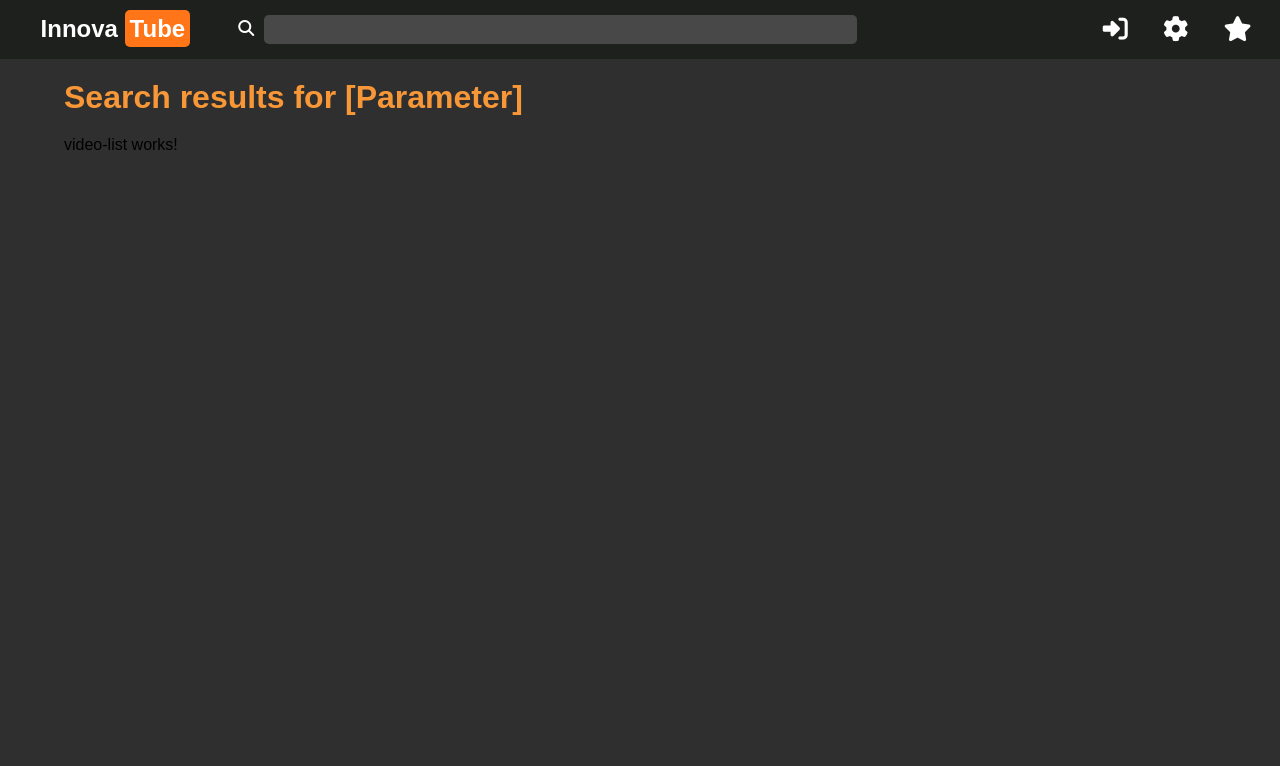
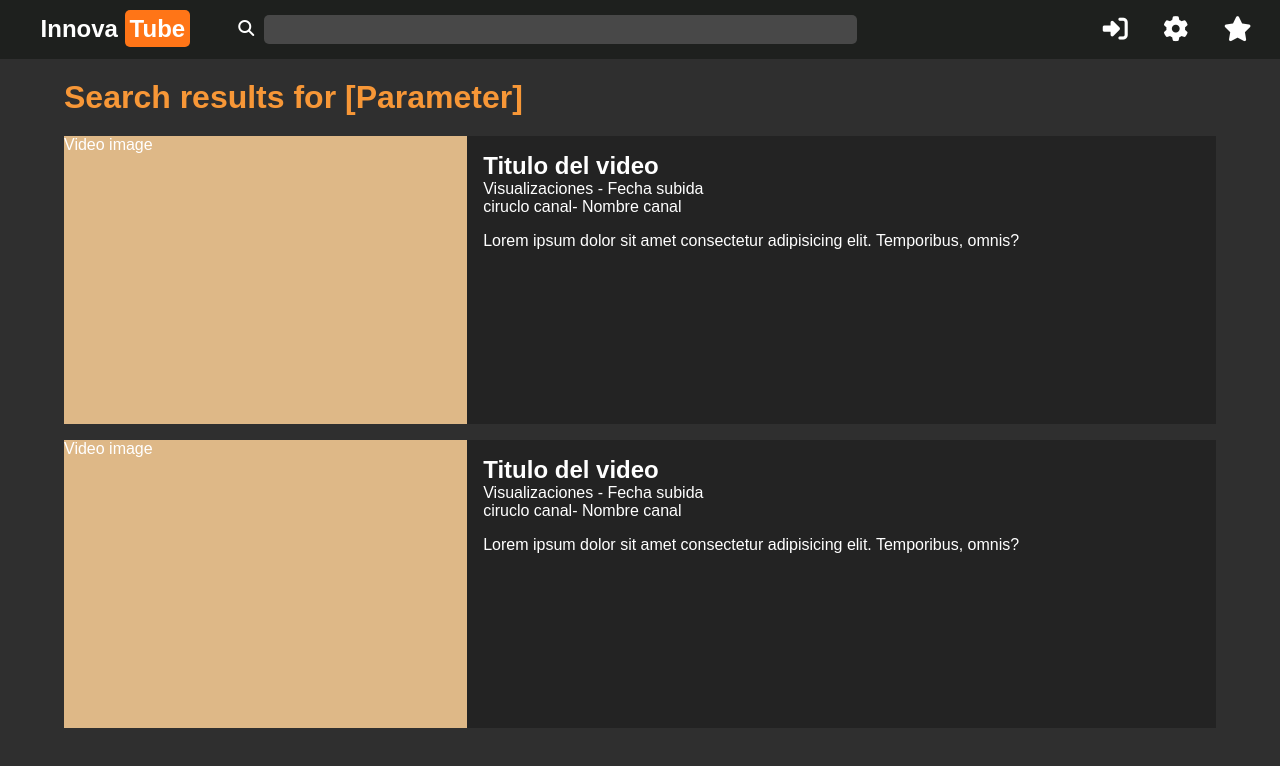
Before and after one commit to jromo1506/Innovatube, an Angular app: page /Search in a window 1280 px wide. Shown: the top 766 px of the page. Built offline with nearby package versions, Linux system fonts and the light colour scheme; a web font is replaced by a local one.

Commit message:
Search cards design

```diff
--- a/src/app/components/video-list/video-list.component.html
+++ b/src/app/components/video-list/video-list.component.html
@@ -1 +1,59 @@
-<p>video-list works!</p>
+
+<div class="video-list">
+
+
+    <!-- CONTENEOR DE VIDEO -->
+    <div class="video-container">
+        <div class="video-image">
+            Video image
+        </div>
+        <div class="video-info p-md">
+            <div >
+                <h2>Titulo del video</h2>
+            </div>
+            <div>
+               <p>Visualizaciones - Fecha subida</p>
+            </div>
+
+            <div class="flex">
+                <div>
+                    ciruclo canal
+                </div>
+                <p> - Nombre canal</p>
+            </div>
+
+            <div class="pt-md">
+                <p>Lorem ipsum dolor sit amet consectetur adipisicing elit. Temporibus, omnis?</p>
+            </div>
+
+        </div>
+    </div>
+
+     <!-- CONTENEOR DE VIDEO -->
+     <div class="video-container pt-md">
+        <div class="video-image">
+            Video image
+        </div>
+        <div class="video-info p-md">
+            <div >
+                <h2>Titulo del video</h2>
+            </div>
+            <div>
+               <p>Visualizaciones - Fecha subida</p>
+            </div>
+
+            <div class="flex">
+                <div>
+                    ciruclo canal
+                </div>
+                <p> - Nombre canal</p>
+            </div>
+
+            <div class="pt-md">
+                <p>Lorem ipsum dolor sit amet consectetur adipisicing elit. Temporibus, omnis?</p>
+            </div>
+
+        </div>
+    </div>
+
+</div>
--- a/src/app/components/video-list/video-list.component.scss
+++ b/src/app/components/video-list/video-list.component.scss
@@ -0,0 +1,26 @@
+
+
+.video-list{
+    display: flex;
+    flex-direction: column;
+
+}
+
+.video-container{
+    display:flex;
+    width: 100%;
+    height: 18rem;
+
+    color: var(--text-light);
+}
+
+.video-image{
+    width: 35%;
+    background-color: burlywood;
+}
+
+.video-info{
+    flex: 1;
+    background-color: rgb(35, 35, 35);
+
+}
--- a/src/app/pages/search/search.component.scss
+++ b/src/app/pages/search/search.component.scss
@@ -1,5 +1,6 @@
 .search-margin{
     margin:20px 5%;
+
 }
 
 .title{
--- a/src/styles.scss
+++ b/src/styles.scss
@@ -29,6 +29,14 @@
 
 
     --title:#f79737;;
+
+
+
+    --spacing-xs: 4px;
+    --spacing-sm: 8px;
+    --spacing-md: 16px;
+    --spacing-lg: 24px;
+    --spacing-xl: 32px;
 }
 
 body{
@@ -68,3 +76,208 @@ body{
 .subtitle{
    color: var(--text-light);
 }
+
+
+.m-xs {
+    margin: var(--spacing-xs);
+}
+
+.m-sm {
+    margin: var(--spacing-sm);
+}
+
+.m-md {
+    margin: var(--spacing-md);
+}
+
+.m-lg {
+    margin: var(--spacing-lg);
+}
+
+.m-xl {
+    margin: var(--spacing-xl);
+}
+
+/* Clases de margen por dirección */
+.mt-xs {
+    margin-top: var(--spacing-xs);
+}
+
+.mb-xs {
+    margin-bottom: var(--spacing-xs);
+}
+
+.ml-xs {
+    margin-left: var(--spacing-xs);
+}
+
+.mr-xs {
+    margin-right: var(--spacing-xs);
+}
+
+.mt-sm {
+    margin-top: var(--spacing-sm);
+}
+
+.mb-sm {
+    margin-bottom: var(--spacing-sm);
+}
+
+.ml-sm {
+    margin-left: var(--spacing-sm);
+}
+
+.mr-sm {
+    margin-right: var(--spacing-sm);
+}
+
+.mt-md {
+    margin-top: var(--spacing-md);
+}
+
+.mb-md {
+    margin-bottom: var(--spacing-md);
+}
+
+.ml-md {
+    margin-left: var(--spacing-md);
+}
+
+.mr-md {
+    margin-right: var(--spacing-md);
+}
+
+.mt-lg {
+    margin-top: var(--spacing-lg);
+}
+
+.mb-lg {
+    margin-bottom: var(--spacing-lg);
+}
+
+.ml-lg {
+    margin-left: var(--spacing-lg);
+}
+
+.mr-lg {
+    margin-right: var(--spacing-lg);
+}
+
+.mt-xl {
+    margin-top: var(--spacing-xl);
+}
+
+.mb-xl {
+    margin-bottom: var(--spacing-xl);
+}
+
+.ml-xl {
+    margin-left: var(--spacing-xl);
+}
+
+.mr-xl {
+    margin-right: var(--spacing-xl);
+}
+
+
+
+.p-xs {
+    padding: var(--spacing-xs);
+}
+
+.p-sm {
+    padding: var(--spacing-sm);
+}
+
+.p-md {
+    padding: var(--spacing-md);
+}
+
+.p-lg {
+    padding: var(--spacing-lg);
+}
+
+.p-xl {
+    padding: var(--spacing-xl);
+}
+
+/* Clases de padding por dirección */
+.pt-xs {
+    padding-top: var(--spacing-xs);
+}
+
+.pb-xs {
+    padding-bottom: var(--spacing-xs);
+}
+
+.pl-xs {
+    padding-left: var(--spacing-xs);
+}
+
+.pr-xs {
+    padding-right: var(--spacing-xs);
+}
+
+.pt-sm {
+    padding-top: var(--spacing-sm);
+}
+
+.pb-sm {
+    padding-bottom: var(--spacing-sm);
+}
+
+.pl-sm {
+    padding-left: var(--spacing-sm);
+}
+
+.pr-sm {
+    padding-right: var(--spacing-sm);
+}
+
+.pt-md {
+    padding-top: var(--spacing-md);
+}
+
+.pb-md {
+    padding-bottom: var(--spacing-md);
+}
+
+.pl-md {
+    padding-left: var(--spacing-md);
+}
+
+.pr-md {
+    padding-right: var(--spacing-md);
+}
+
+.pt-lg {
+    padding-top: var(--spacing-lg);
+}
+
+.pb-lg {
+    padding-bottom: var(--spacing-lg);
+}
+
+.pl-lg {
+    padding-left: var(--spacing-lg);
+}
+
+.pr-lg {
+    padding-right: var(--spacing-lg);
+}
+
+.pt-xl {
+    padding-top: var(--spacing-xl);
+}
+
+.pb-xl {
+    padding-bottom: var(--spacing-xl);
+}
+
+.pl-xl {
+    padding-left: var(--spacing-xl);
+}
+
+.pr-xl {
+    padding-right: var(--spacing-xl);
+}
```
